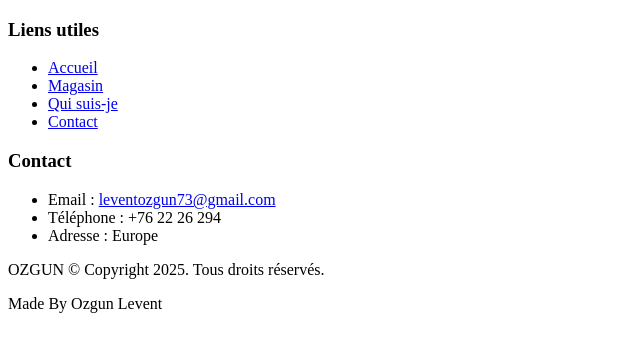
After one commit to BneLevo/MagasinOzgun, a PHP site: page /View/includes/footer.php in a window 1280 px wide. The commit adds this page. Shown: the top 352 px of the page, without its empty margins (0-640 px from the left). Run offline with PHP 8.4, Linux system fonts and the light colour scheme; some libraries are stand-ins or nearby versions.

Commit message:
used old header and footer for all pages

```diff
--- a/Ozgun/View/chaussures.php
+++ b/Ozgun/View/chaussures.php
@@ -15,6 +15,7 @@ $idChaussure = $_GET['id'];
 </head>
 
         <body id="pageChaussures">
+        <?php include VIEW_PATH . "/includes/header.php" ?>
             <main>
                 <div id="imgChaussuresEtCommentaires">
                     <section id="imgEtChaussure">
@@ -56,5 +57,6 @@ $idChaussure = $_GET['id'];
                     <button id="buttonAddToFavourite">Favourite &#10084;</button>
                 </section>
             </main>
+        <?php include VIEW_PATH . "/includes/footer.php" ?>
         </body>
 </html>
--- a/Ozgun/View/homepage.php
+++ b/Ozgun/View/homepage.php
@@ -9,6 +9,7 @@
 </head>
 
 <body>
+<?php include VIEW_PATH . "/includes/header.php" ?>
     <main>
         <article id="grandImage">
             <p id="grandImageNom">Nike Air Max</p>
@@ -42,6 +43,8 @@
             </div>
         </section>
     </main>
+
+<?php include VIEW_PATH . "/includes/footer.php" ?>
 </body>
 
 </html>
--- /dev/null
+++ b/Ozgun/View/includes/footer.php
@@ -0,0 +1,38 @@
+<!DOCTYPE html>
+<html lang="fr">
+
+<head>
+    <meta charset="UTF-8">
+    <meta name="viewport" content="width=device-width, initial-scale=1.0">
+    <title>Ozgun</title>
+</head>
+
+<body>
+    <footer>
+    <div>
+        <h3>Liens utiles</h3>
+        <ul>
+            <li><a href="#">Accueil</a></li>
+            <li><a href="#">Magasin</a></li>
+            <li><a href="#">Qui suis-je</a></li>
+            <li><a href="#">Contact</a></li>
+        </ul>
+    </div>
+    <div>
+        <h3>Contact</h3>
+        <ul>
+            <li>Email : <a href="leventozgun73@gmail.com">leventozgun73@gmail.com</a></li>
+            <li>Téléphone : +76 22 26 294</li>
+            <li>Adresse : Europe</li>
+        </ul>
+    </div>
+    <div>
+        <p>OZGUN &copy; Copyright 2025. Tous droits réservés.</p>
+    </div>
+    <div>
+        <p>Made By Ozgun Levent</p>
+    </div>
+    </footer>
+</body>
+
+</html>
--- a/Ozgun/View/search.php
+++ b/Ozgun/View/search.php
@@ -7,6 +7,7 @@
     <link rel="stylesheet" href="/MagasinOzgun/Ozgun/public/css/style.css">
 </head>
 <body>
+<?php include VIEW_PATH . "/includes/header.php" ?>
 <main>
     <form action="" method="GET">
 
@@ -47,5 +48,6 @@
             </div>
         </section>
 </main>
+<?php include VIEW_PATH . "/includes/footer.php" ?>
 </body>
 </html>
```
Also changed, not shown: Ozgun/View/404.php (+7 -3 lines), Ozgun/View/includes/header.php (added, +23 -0 lines).
